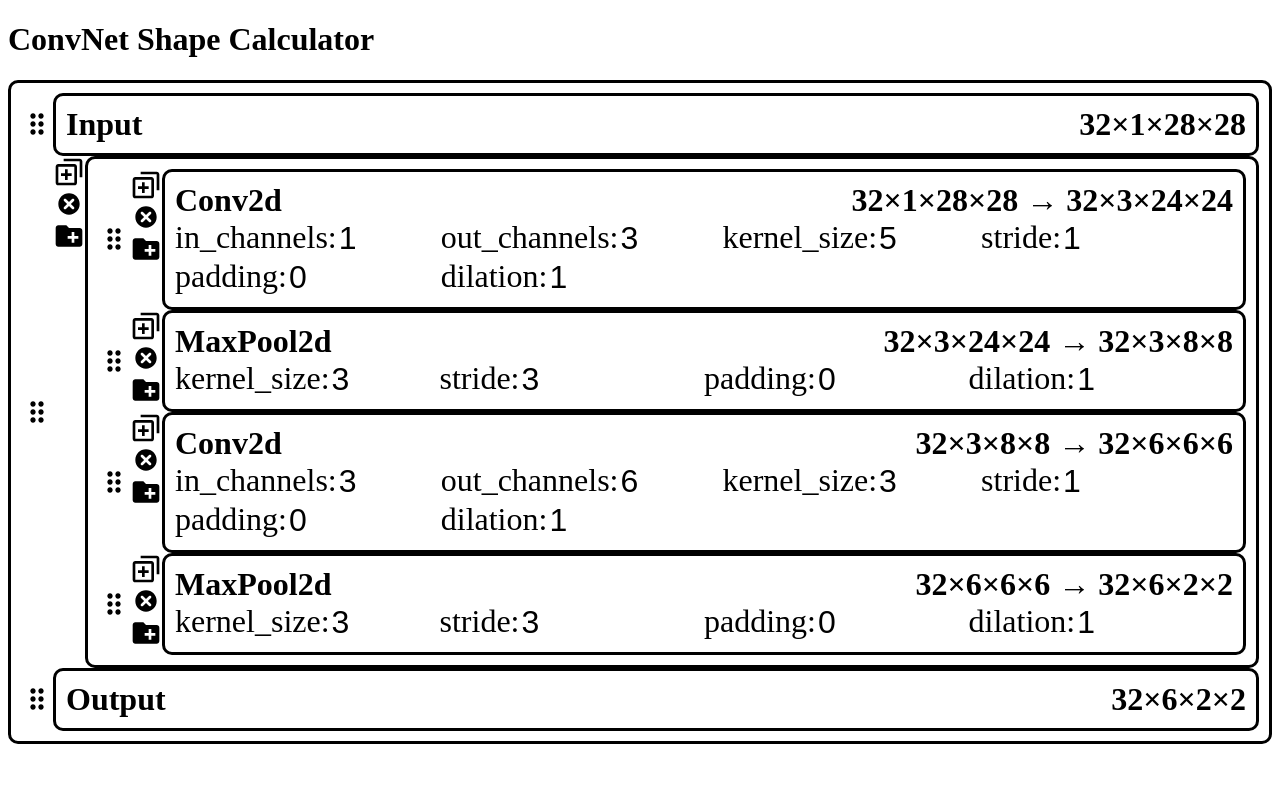
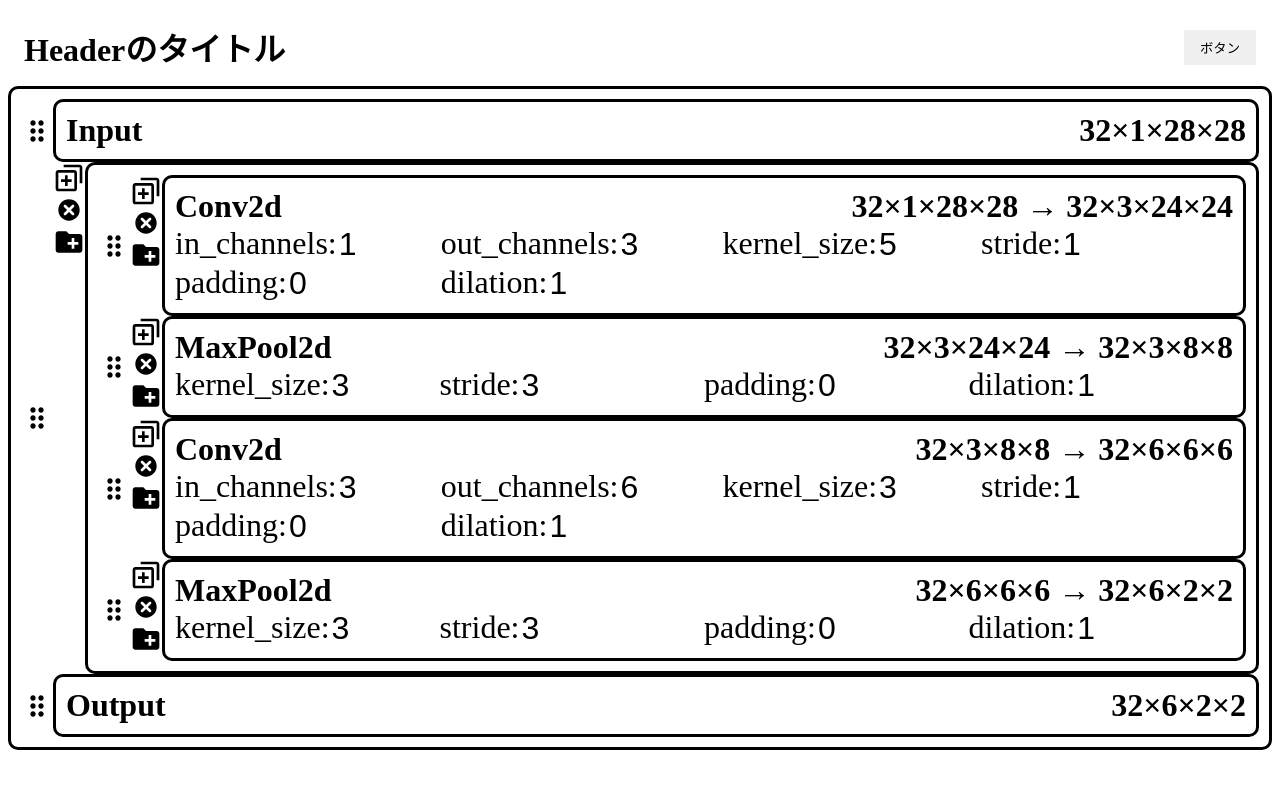
Before and after one commit to lemolatoon/convnet-shape-calculator, a Next.js app: page / in a window 1280 px wide. Shown: the top 788 px of the page. Built offline with nearby package versions, Linux system fonts and the light colour scheme.

Commit message:
Impl Header Component

```diff
--- /dev/null
+++ b/src/components/Header.tsx
@@ -0,0 +1,43 @@
+import React, { useState } from 'react';
+import { Modal } from 'react-overlays';
+import styled from 'styled-components';
+import { CenteredModal } from './ui/Modal';
+
+const HeaderContainer = styled.div`
+  display: grid;
+  grid-template-columns: 1fr auto;
+  align-items: center;
+  padding: 1rem;
+`;
+
+const Title = styled.h1`
+  margin: 0;
+`;
+
+const Button = styled.button`
+  padding: 0.5rem 1rem;
+  background-color: #f0f0f0;
+  border: none;
+  cursor: pointer;
+`;
+
+
+export const Header: React.FC = () => {
+  const [isModalOpen, setIsModalOpen] = useState(false);
+
+  const handleButtonClick = () => {
+    setIsModalOpen(true);
+  };
+
+  const closeModal = () => {
+    setIsModalOpen(false);
+  };
+
+  return (
+    <HeaderContainer>
+      <Title>Headerのタイトル</Title>
+      <Button onClick={handleButtonClick}>ボタン</Button>
+      <CenteredModal show={isModalOpen} close={closeModal}><div>モーダルのコンテンツ</div></CenteredModal>
+    </HeaderContainer>
+  );
+};
--- a/src/pages/index.tsx
+++ b/src/pages/index.tsx
@@ -1,3 +1,4 @@
+import { Header } from "@/components/Header";
 import { Sequential } from "@/components/Sequential";
 import { Layer, SequentialLayer, SequentialParams } from "@/type/layer";
 import { Size, Tensor } from "@/type/size";
@@ -5,7 +6,6 @@ import { assetFullUrl, assetUrl } from "@/utils/config";
 import {
   DeepPartial,
   validateLayer,
-  validateSequential,
 } from "@/validation/validation";
 import Head from "next/head";
 import { useRouter } from "next/router";
@@ -132,7 +132,7 @@ export default function Home() {
         <meta property="twitter:image" content={assetFullUrl("/conv.png")} />
       </Head>
       <main>
-        <h1>ConvNet Shape Calculator</h1>
+        <Header />
         <Sequential
           key={normalizedParams}
           initParams={initLayer ?? initParamsFallback}
```
